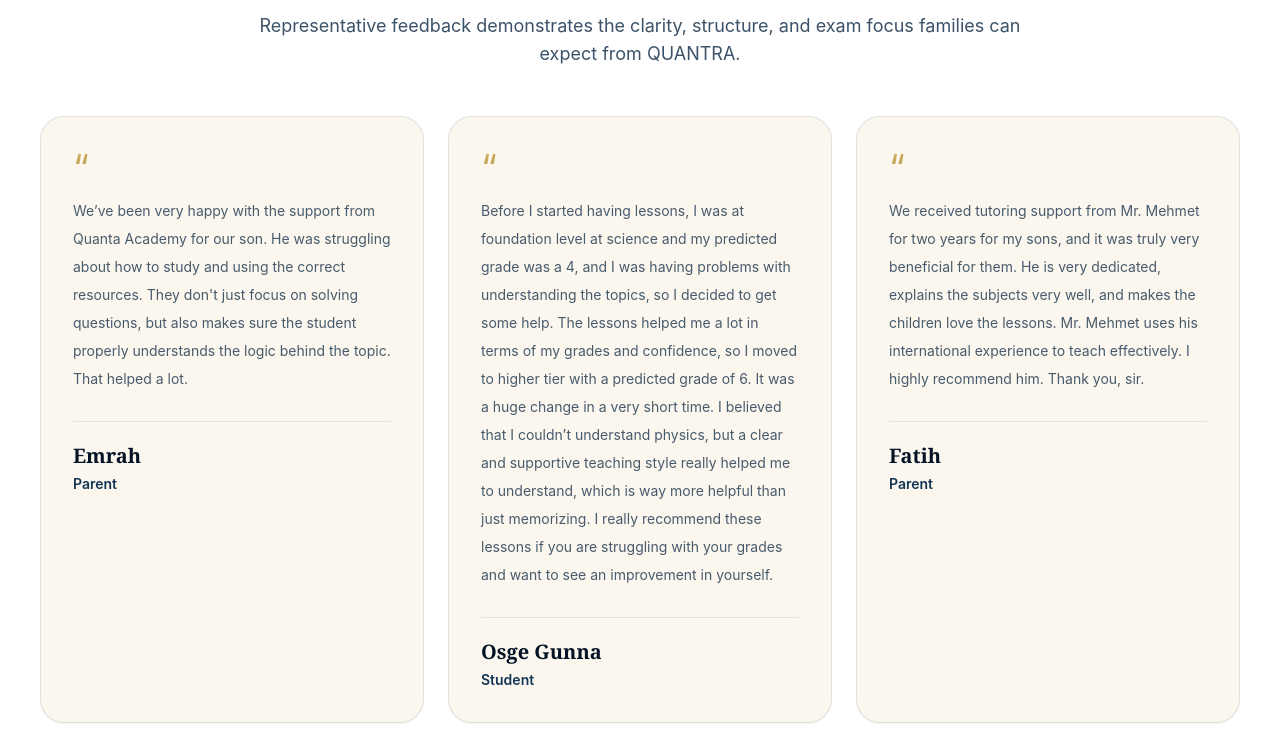
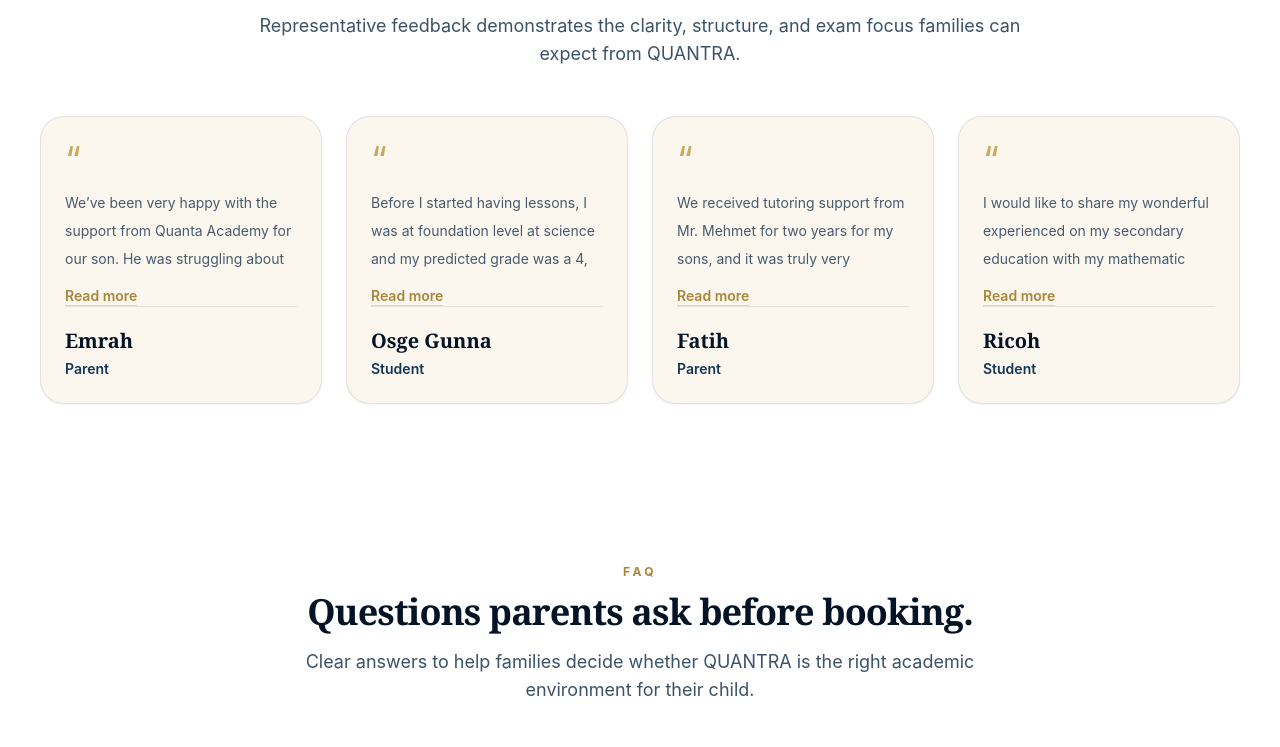
Before and after one commit to muhsinaltintop/quantra, a Next.js app: page / in a window 1280 px wide. Shown: the part 5029-5776 px from the top of the page. Built offline with nearby package versions, Linux system fonts and the light colour scheme; no server answers.

Commit message:
Add testimonial read more popup

```diff
--- a/src/components/TestimonialSection.tsx
+++ b/src/components/TestimonialSection.tsx
@@ -1,3 +1,7 @@
+"use client";
+
+import { useState } from "react";
+
 import { Container } from "@/components/Container";
 import { SectionHeading } from "@/components/SectionHeading";
 import { testimonials as approvedTestimonials } from "@/content/testimonials";
@@ -15,6 +19,8 @@ type TestimonialSectionProps = {
 };
 
 export function TestimonialSection({ testimonials = approvedTestimonials, background = "white" }: TestimonialSectionProps) {
+  const [selectedTestimonial, setSelectedTestimonial] = useState<Testimonial | null>(null);
+
   return (
     <section className={`${background === "white" ? "bg-white" : "bg-ivory"} py-20`}>
       <Container>
@@ -24,12 +30,24 @@ export function TestimonialSection({ testimonials = approvedTestimonials, backgr
           description="Representative feedback demonstrates the clarity, structure, and exam focus families can expect from QUANTRA."
           align="center"
         />
-        <div className="mt-12 grid gap-6 lg:grid-cols-3">
+        <div className="mt-12 grid items-start gap-6 lg:grid-cols-4">
           {testimonials.map((testimonial, index) => (
-            <article key={`${testimonial.name}-${index}`} className="rounded-3xl border border-navy-900/10 bg-ivory p-8 shadow-sm">
+            <article
+              key={`${testimonial.name}-${index}`}
+              className="flex h-72 flex-col rounded-3xl border border-navy-900/10 bg-ivory p-6 shadow-sm"
+            >
               <p className="text-4xl leading-none text-gold-400">“</p>
-              <p className="mt-3 text-sm leading-7 text-navy-800/75">{testimonial.quote}</p>
-              <div className="mt-7 border-t border-navy-900/10 pt-5">
+              <p className="mt-3 overflow-hidden text-sm leading-7 text-navy-800/75 [display:-webkit-box] [-webkit-box-orient:vertical] [-webkit-line-clamp:4]">
+                {testimonial.quote}
+              </p>
+              <button
+                type="button"
+                onClick={() => setSelectedTestimonial(testimonial)}
+                className="mt-4 w-fit text-sm font-semibold text-gold-500 underline decoration-gold-500/30 underline-offset-4 transition hover:text-navy-950"
+              >
+                Read more
+              </button>
+              <div className="mt-auto border-t border-navy-900/10 pt-5">
                 <p className="font-serif text-xl font-semibold text-navy-950">{testimonial.name}</p>
                 <p className="mt-1 text-sm font-semibold text-navy-700">
                   {testimonial.role}{testimonial.location ? `, ${testimonial.location}` : ""}
@@ -39,6 +57,42 @@ export function TestimonialSection({ testimonials = approvedTestimonials, backgr
           ))}
         </div>
       </Container>
+
+      {selectedTestimonial ? (
+        <div
+          className="fixed inset-0 z-50 flex items-center justify-center bg-navy-950/70 px-4 py-8"
+          role="dialog"
+          aria-modal="true"
+          aria-labelledby="testimonial-dialog-title"
+          onClick={() => setSelectedTestimonial(null)}
+        >
+          <div
+            className="max-h-full w-full max-w-2xl overflow-y-auto rounded-3xl bg-white p-8 shadow-academic"
+            onClick={(event) => event.stopPropagation()}
+          >
+            <div className="flex items-start justify-between gap-6">
+              <div>
+                <p className="text-sm font-semibold uppercase tracking-[0.28em] text-gold-500">Full testimonial</p>
+                <h3 id="testimonial-dialog-title" className="mt-3 font-serif text-3xl font-semibold text-navy-950">
+                  {selectedTestimonial.name}
+                </h3>
+                <p className="mt-1 text-sm font-semibold text-navy-700">
+                  {selectedTestimonial.role}{selectedTestimonial.location ? `, ${selectedTestimonial.location}` : ""}
+                </p>
+              </div>
+              <button
+                type="button"
+                onClick={() => setSelectedTestimonial(null)}
+                className="rounded-full border border-navy-900/10 px-4 py-2 text-sm font-semibold text-navy-700 transition hover:border-gold-500 hover:text-navy-950"
+                aria-label="Close testimonial popup"
+              >
+                Close
+              </button>
+            </div>
+            <p className="mt-8 whitespace-pre-line text-base leading-8 text-navy-800/80">{selectedTestimonial.quote}</p>
+          </div>
+        </div>
+      ) : null}
     </section>
   );
 }
```
